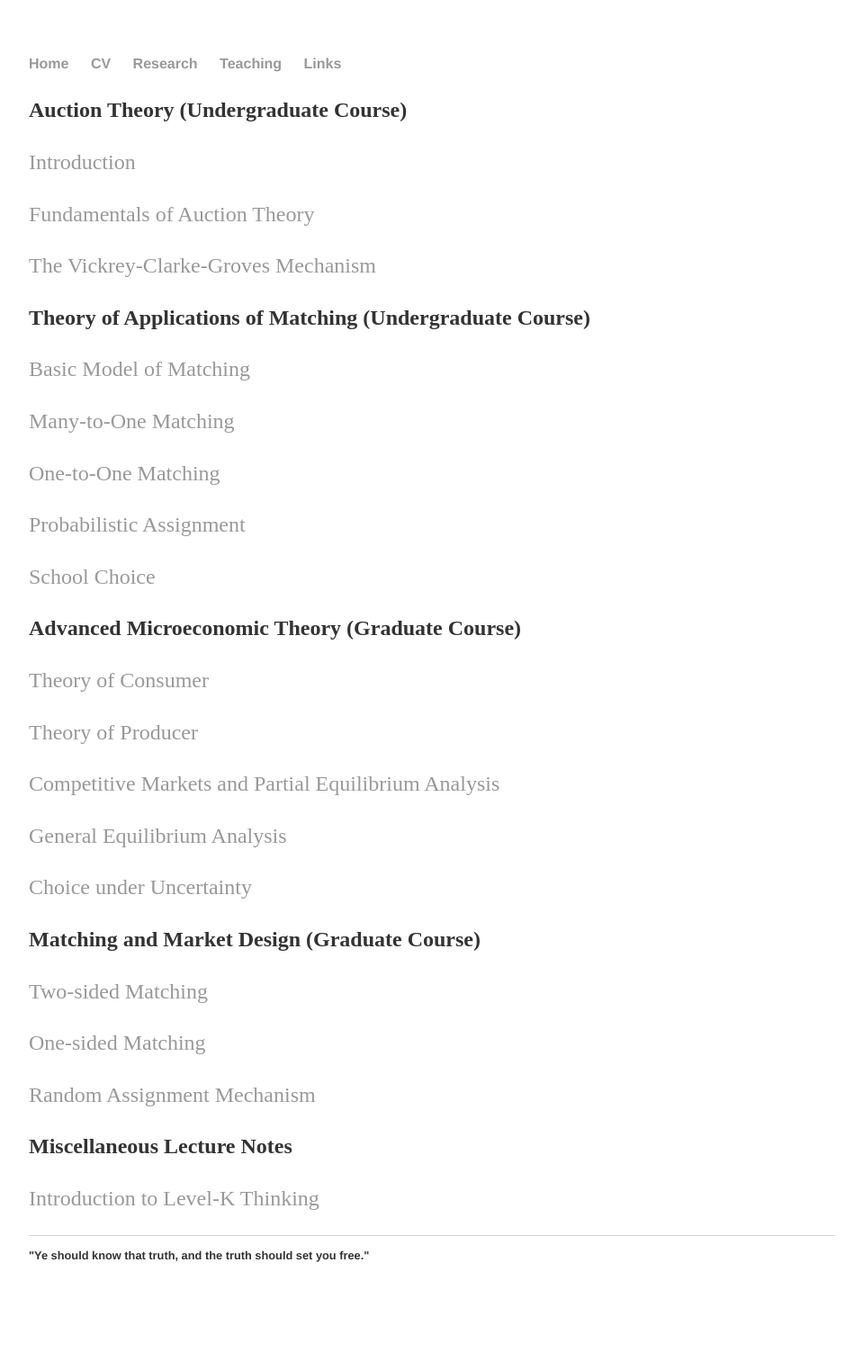
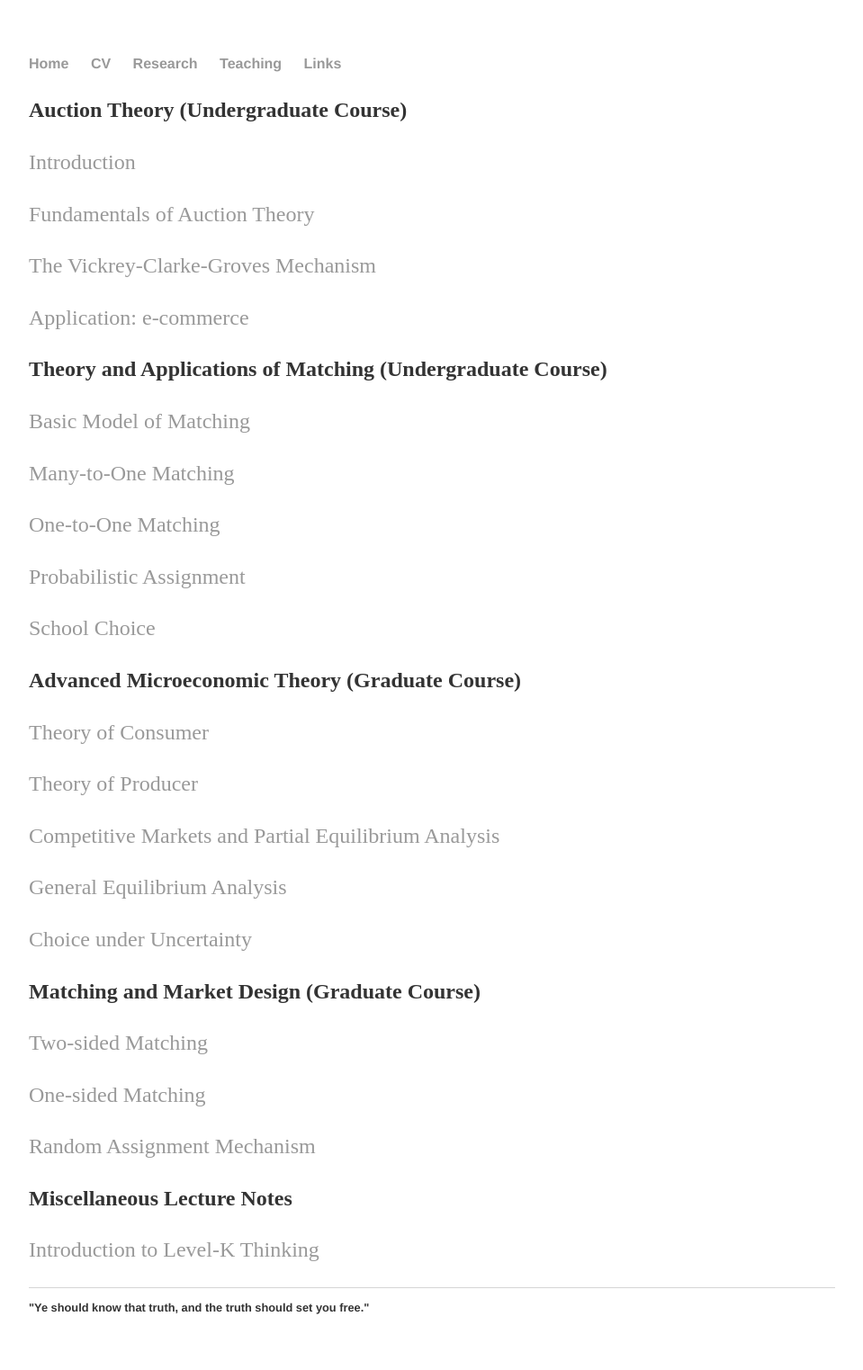
Before and after one commit to zlchurch/zlchurch.github.io, a Jekyll site: the page built from teaching/index.md, in a window 1280 px wide. Shown: the whole page at 90% size, without its empty margins (160-1119 px from the left). Built offline with Jekyll 4.4.1, drawn with Linux system fonts in a browser that asks for light colours; before the commit the page ends 1465 px from its top, so only the background shows below that.

Commit message:
no message

```diff
--- a/teaching/index.md
+++ b/teaching/index.md
@@ -15,8 +15,11 @@ layout: default
 [The Vickrey-Clarke-Groves Mechanism
 ](https://github.com/haihan/haihan.github.io/blob/master/teaching/intromarketdesign/lecture03.pdf)
 
+[Application: e-commerce
+](https://github.com/haihan/haihan.github.io/blob/master/teaching/intromarketdesign/lecture04.pdf)
 
-  **Theory of Applications of Matching (Undergraduate Course)**
+
+  **Theory and Applications of Matching (Undergraduate Course)**
 
 
 
```
Also changed, not shown: 2 other files.
